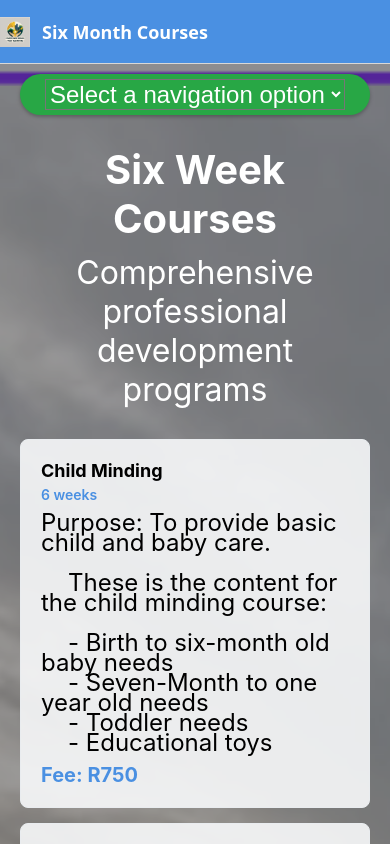
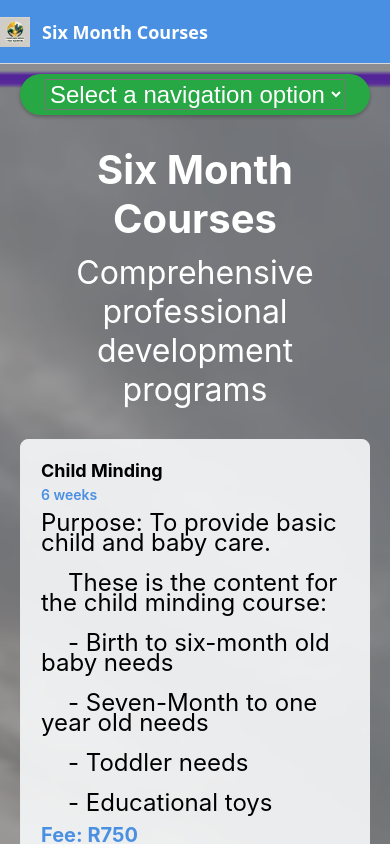
Before and after one commit to Phume5726/STAMDApp, a React Native app: screen /SixMonthCourses in a window 390 px wide. Shown: the top 844 px of the page. Built offline with nearby package versions, Linux system fonts and the light colour scheme.

Commit message:
Sixth Commit: Added spacing and fixed spelling problem

```diff
--- a/src/screens/SixMonthCoursesScreen.tsx
+++ b/src/screens/SixMonthCoursesScreen.tsx
@@ -35,9 +35,13 @@ const sixMonthCourses: Course[] = [
     These is the content for the child minding course:
 
     - Birth to six-month old baby needs
+
     - Seven-Month to one year old needs
+
     - Toddler needs
+
     - Educational toys`,
+
     duration: '6 weeks',
     fee: 'R750',
   },
@@ -48,10 +52,15 @@ const sixMonthCourses: Course[] = [
     These is the content for the cooking course:
 
     -Nutritional requirements for a healthy body
+
     -Types of protein, carbohydrates and vegetables
+
     -Planning meals
+
     -Tasty and nutritious recipes
+
     -Preparation and cooking of meals`,
+
     duration: '6 weeks',
     fee: 'R750',
   },
@@ -62,8 +71,11 @@ const sixMonthCourses: Course[] = [
     These is the content for the garden maintenance course:
 
     - Watering restrictions and the watering requirements of indigenous and exotic plants
+
     - Pruning and propagation of plants
+
     - Planting techniques for different plant types`,
+
     duration: '6 weeks',
     fee: 'R750',
   },
@@ -110,7 +122,7 @@ const SixMonthCoursesScreen: React.FC<Props> = ({ navigation }) => {
 
         <ScrollView contentContainerStyle={styles.scrollContent}>
           <View style={styles.header}>
-            <Text style={styles.title}>Six Week Courses</Text>
+            <Text style={styles.title}>Six Month Courses</Text>
             <Text style={styles.subtitle}>Comprehensive professional development programs</Text>
           </View>
 
@@ -174,6 +186,7 @@ const styles = StyleSheet.create({
     marginBottom: 15,
     borderWidth: 1,
     borderColor: '#e9ecef',
+
   },
   courseTitle: { fontSize: 18, fontWeight: 'bold', color: '#000', marginBottom: 5 },
   courseDuration: { fontSize: 14, color: '#4A90E2', fontWeight: '600', marginBottom: 10 },
@@ -185,7 +198,7 @@ const styles = StyleSheet.create({
     padding: 20,
     marginBottom: 30,
   },
-  infoTitle: { fontSize: 18, fontWeight: 'bold', color: '#2c3e50', marginBottom: 10 },
+  infoTitle: { fontSize: 18, fontWeight: 'bold', color: '#2c3e50', marginBottom: 1 },
   infoText: { fontSize: 20, color: '#5d6d7e', lineHeight: 20 },
   dropdownWrapper: {
     backgroundColor: '#28a745',
```
Also changed, not shown: src/screens/SixWeekCoursesScreen.tsx (+22 -0 lines).
